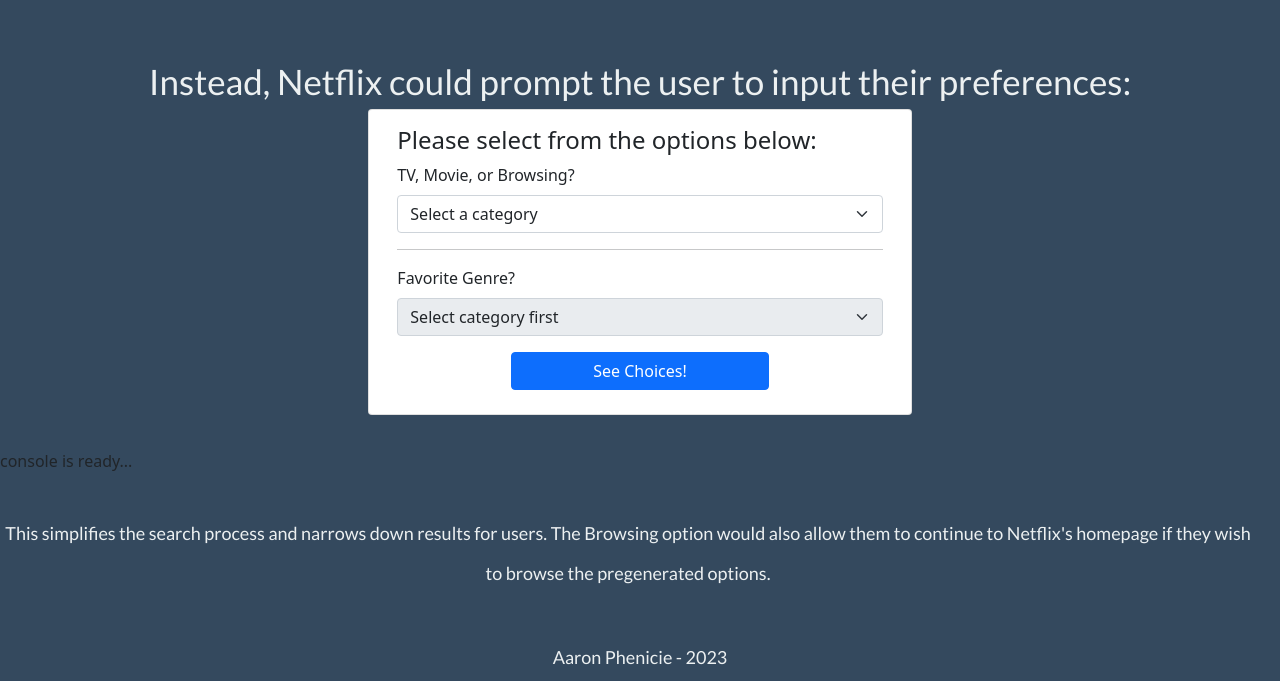
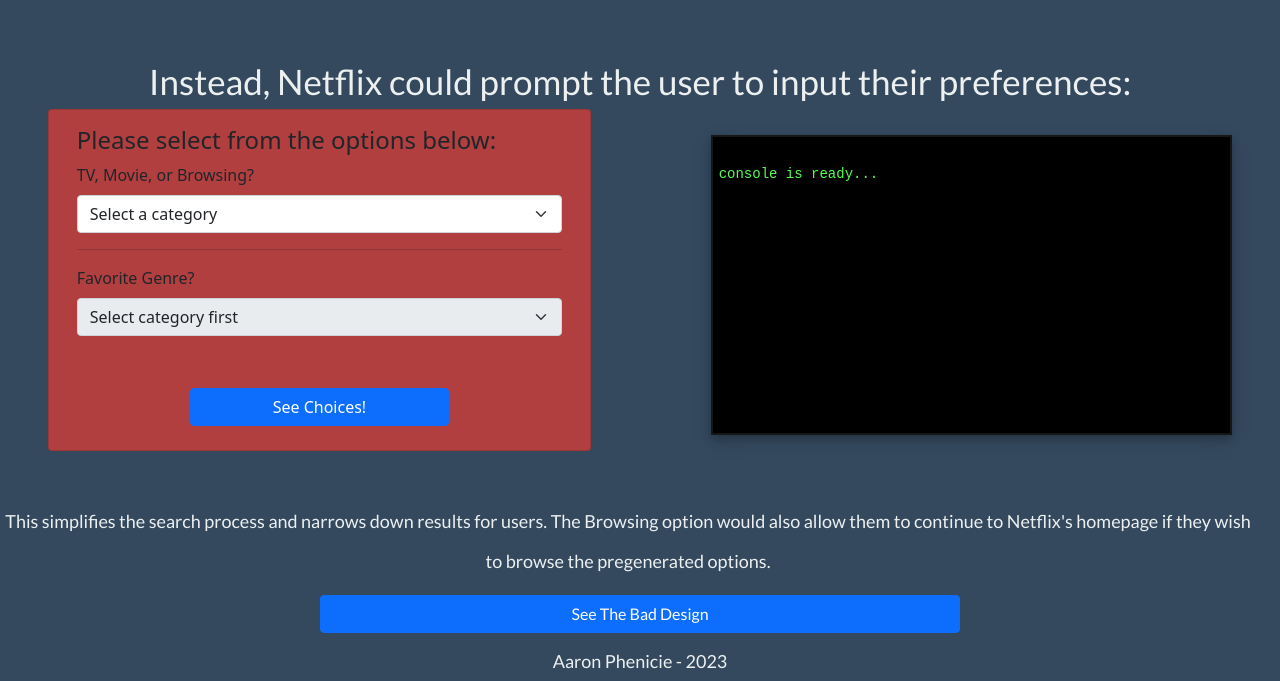
Before and after one commit to phenicieaaron/bug-free-octo-juliette, a plain HTML site: page improved.html in a window 1280 px wide. Shown: the part 123-804 px from the top of the page. Drawn offline with nearby package versions, Linux system fonts and the light colour scheme; files that its build step writes are made by us from their sources.

Commit message:
Add files via upload

```diff
--- a/improved.html
+++ b/improved.html
@@ -59,35 +59,7 @@
 
 <div class="examples">
   <h1>Instead, Netflix could prompt the user to input their preferences:</h1>
-  <!-- <h1><a href="#">-Bad Design</a></h1>
-  <h1><a href="#">-Good Design</a></h1> -->
 </div>
-
-<!-- <div id="showcase">
-  <h2><br>Watching a movie, TV or browsing?</h2>
-  <div id="gradeSelection">
-    <button type="button" class="btn btn-light grade" id="9">A</button>
-    <button type="button" class="btn btn-light grade" id="8">B</button>
-    <button type="button" class="btn btn-light grade" id="7">C</button>
-    <button type="button" class="btn btn-light grade" id="6">D</button>
-    <button type="button" class="btn btn-light grade fail" id="5">F</button>
-    <br/>
-    <button type="button" class="btn btn-light nonnum" >TV</button>
-    <button type="button" class="btn btn-light nonnum">Movie</button>
-    <button type="button" class="btn btn-light nonnum">Browsing</button>
-  </div>
-  <br/>
-  <h2>What genre are you looking for?</h2>
-  <div id="moreDetail">
-    <button type="button" class="btn btn-light detail initialAvailable">N/A</button>
-    <button type="button" class="btn btn-light detail numdetail initialAvailable" id="minus">-</button>
-    <button type="button" class="btn btn-light detail numdetail initialAvailable" id="neutral" >-</button>
-    <button type="button" class="btn btn-light detail numdetail initialAvailable" id="plus">-</button>
-  </div>
-</div>
-<div id="console-box">
-</div>  -->
-
 
 <div class="row">
   <div class="col-md-5 offset-md-1 card">
@@ -118,7 +90,10 @@
     <h3><br>This simplifies the search process and narrows down results for users. The Browsing option would also allow them to continue to Netflix's homepage if they wish to browse the pregenerated options.</h3>
   </div>
 
-<h3><footer id="footerTwo">Aaron Phenicie - 2023</footer></h3>
+  <h1><a class="btn btn-primary" href="baddesign.html" role="button">See The Bad Design</a></h1>
+
+
+<footer id="footerTwo">Aaron Phenicie - 2023</footer>
 
 <!-- partial -->
 <script  src="https://cdnjs.cloudflare.com/ajax/libs/jquery/3.2.1/jquery.min.js"></script>
--- a/script.js
+++ b/script.js
@@ -45,5 +45,3 @@ $("#mediaKind").on("change", function (e) {
     }
   });
 });
-
-//for button
--- a/styles/style.css
+++ b/styles/style.css
@@ -27,7 +27,7 @@ body {
 }
 
 #footerTwo {
-  position: absolute;
+  /* position: absolute; */
   bottom: 0;
   width: 100%;
   height: 2.5rem;
@@ -37,12 +37,35 @@ body {
   margin: 0 auto;
   float: none;
   margin-bottom: 10px;
+  background-color: rgb(177, 63, 63);
 }
 
 .btn  {
   width: 50%;
   margin: 0 auto;
+}
 
+#footer, #footerTwo {
+  font-family: "Lato", sans-serif;
+  font-size: 18px;
+  line-height: 40px;
+  color: #ecf0f1;
+  text-align: center;
+}
+
+#console-box{
+  position:relative;
+  height:300px;
+  width:40%;
+  background-color:#000;
+  color: #55ff55;
+  font-family: monospace;
+  padding:6px;
+  margin: 2% auto;
+  overflow: hidden;
+  box-shadow: 0 4px 8px 0 rgba(0, 0, 0, 0.2), 0 6px 20px 0 rgba(0, 0, 0, 0.12);
+  border: 2px solid #161616;
+  font-size: 14px;
 }
 
 .content {
@@ -186,5 +209,3 @@ h3 {
   color: #ecf0f1;
   text-align: center;
 }
-
-/* for button */
```
Also changed, not shown: baddesign.html (+3 -1 lines), index.html (+3 -3 lines).
